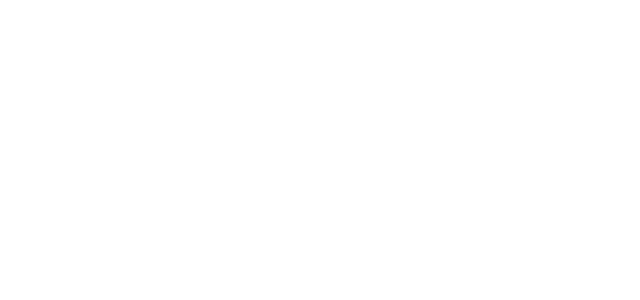
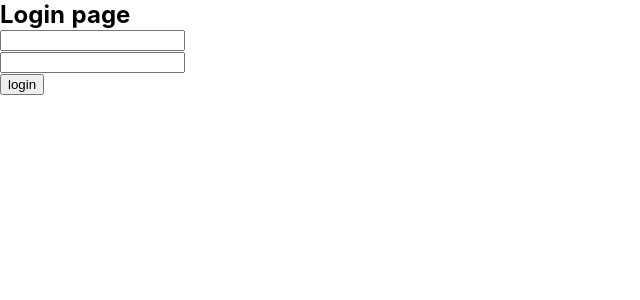
Before and after one commit to groupbwt-admin/quwi-test, a Nuxt app: page /login in a window 1280 px wide. Before the commit this address had no page. Shown: the top 300 px of the page, without its empty margins (0-640 px from the left). Built offline with nearby package versions, Linux system fonts and the light colour scheme.

Commit message:
feat(pages): create login page

```diff
--- /dev/null
+++ b/pages/login.vue
@@ -0,0 +1,26 @@
+<template>
+  <section>
+    <h1>
+      Login page
+    </h1>
+    <form>
+      <div>
+        <input type="email">
+      </div>
+      <div>
+        <input type="password">
+      </div>
+      <button type="submit">login</button>
+    </form>
+  </section>
+</template>
+
+<script>
+export default {
+  name: "login"
+}
+</script>
+
+<style scoped>
+
+</style>
```
